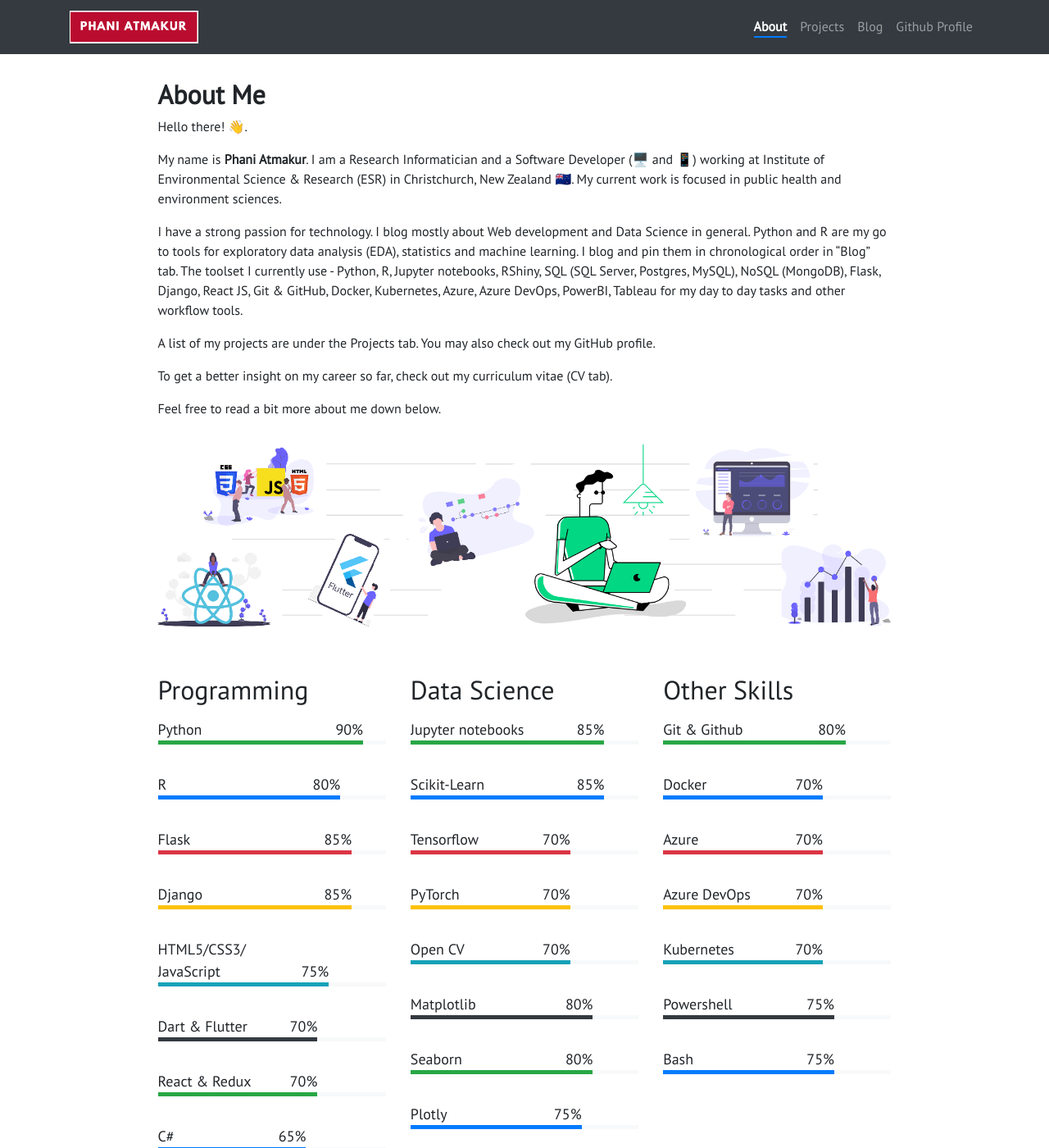
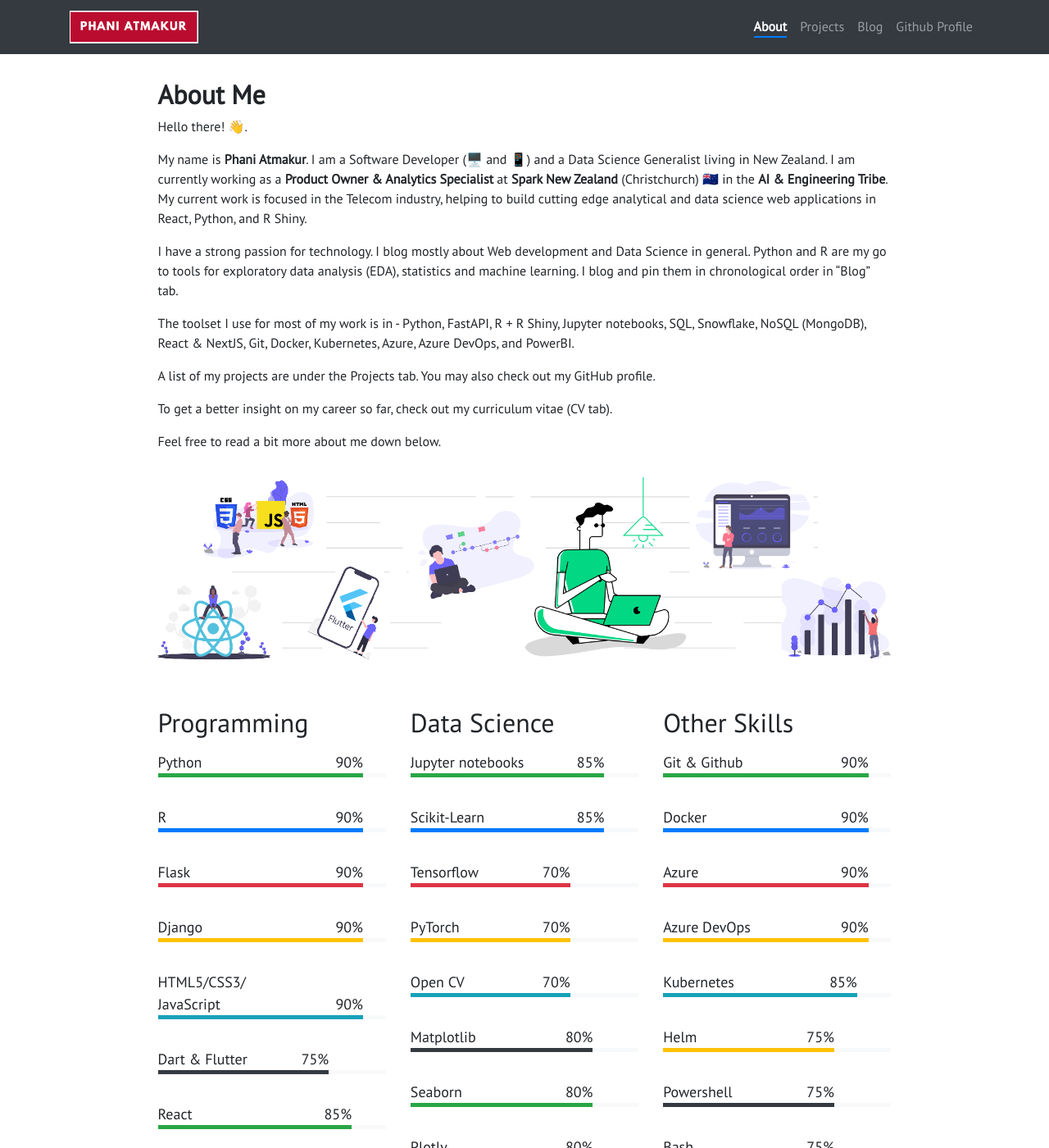
Before and after one commit to py404/py404.github.io, a Jekyll site: the page built from pages/about.md, in a window 1280 px wide and 1400 px high. Shown: the whole window at 82% size. Built offline with Jekyll 4.4.1, drawn with Linux system fonts in a browser that asks for light colours; nearby versions of some CDN libraries; emoji names are drawn with the system emoji font; some of the changed text lies outside the part shown.

Commit message:
Update role and skills

```diff
--- a/Gemfile
+++ b/Gemfile
@@ -2,3 +2,4 @@ source "https://rubygems.org"
 
 gem "github-pages", group: :jekyll_plugins
 gem 'wdm', '>= 0.1.0' if Gem.win_platform?
+gem "webrick", "~> 1.7"
--- a/_config.yml
+++ b/_config.yml
@@ -3,7 +3,7 @@ title: Phani Atmakur
 general_email: phani@kernalinc.com
 
 description: > # this means to ignore newlines until "baseurl:"
-  I am a Software Developer and a Data Scientist living in New Zealand. I currently work at Institute of Environmental Science & Research (ESR) in Christchurch.
+  I am a Software Developer and a Data Scientist Generalist living in New Zealand. I currently work as a Product Owner & Analytics Specialist at Spark New Zealand, Christchurch, in the AI & Engineering Tribe.
 
 baseurl: ""
 repository: py404/py404.github.io
--- a/_data/ml-skills.yml
+++ b/_data/ml-skills.yml
@@ -27,7 +27,7 @@
   color: success
 
 - name: Plotly
-  percentage: 75
+  percentage: 80
   color:
 
 - name: BeautifulSoup &<br>Requests
@@ -35,7 +35,7 @@
   color: danger
 
 - name: Shiny &<br>ShinyDashboard
-  percentage: 80
+  percentage: 90
   color: info
 
 - name: ggplot2
@@ -47,5 +47,5 @@
   color: dark
 
 - name: Power BI
-  percentage: 75
+  percentage: 80
   color: success
--- a/_data/other-skills.yml
+++ b/_data/other-skills.yml
@@ -1,22 +1,26 @@
 - name: Git & Github
-  percentage: 80
+  percentage: 90
   color: success
 
 - name: Docker
-  percentage: 70
+  percentage: 90
   color:
 
 - name: Azure
-  percentage: 70
+  percentage: 90
   color: danger
 
 - name: Azure DevOps
-  percentage: 70
+  percentage: 90
   color: warning
 
 - name: Kubernetes
-  percentage: 70
+  percentage: 85
   color: info
+
+- name: Helm
+  percentage: 75
+  color: warning
 
 - name: Powershell
   percentage: 75
--- a/_data/programming-skills.yml
+++ b/_data/programming-skills.yml
@@ -3,36 +3,32 @@
   color: success
 
 - name: R
-  percentage: 80
+  percentage: 90
   color:
 
 - name: Flask
-  percentage: 85
+  percentage: 90
   color: danger
 
 - name: Django
-  percentage: 85
+  percentage: 90
   color: warning
 
 - name: HTML5/CSS3/<br>JavaScript
-  percentage: 75
+  percentage: 90
   color: info
 
 - name: Dart & Flutter
-  percentage: 70
+  percentage: 75
   color: dark
 
-- name: React & Redux
-  percentage: 70
+- name: React
+  percentage: 85
   color: success
 
 - name: C#
   percentage: 65
   color:
-
-- name: Java
-  percentage: 65
-  color: danger
 
 - name: Materialize CSS
   percentage: 75
--- a/pages/about.md
+++ b/pages/about.md
@@ -9,9 +9,11 @@ weight: 2
 
 Hello there! :wave:.
 
-My name is **{{ site.author.name }}**. I am a Research Informatician and a Software Developer (:desktop_computer: and :iphone:) working at Institute of Environmental Science & Research (ESR) in Christchurch, New Zealand :new_zealand:. My current work is focused in public health and environment sciences.
+My name is **{{ site.author.name }}**. I am a Software Developer (:desktop_computer: and :iphone:) and a Data Science Generalist living in New Zealand. I am currently working as a **Product Owner & Analytics Specialist** at **Spark New Zealand** (Christchurch) :new_zealand: in the **AI & Engineering Tribe**. My current work is focused in the Telecom industry, helping to build cutting edge analytical and data science web applications in React, Python, and R Shiny.
 
-I have a strong passion for technology. I blog mostly about Web development and Data Science in general. Python and R are my go to tools for exploratory data analysis (EDA), statistics and machine learning. I blog and pin them in chronological order in "Blog" tab. The toolset I currently use - Python, R, Jupyter notebooks, RShiny, SQL (SQL Server, Postgres, MySQL), NoSQL (MongoDB), Flask, Django, React JS, Git & GitHub, Docker, Kubernetes, Azure, Azure DevOps, PowerBI, Tableau for my day to day tasks and other workflow tools.
+I have a strong passion for technology. I blog mostly about Web development and Data Science in general. Python and R are my go to tools for exploratory data analysis (EDA), statistics and machine learning. I blog and pin them in chronological order in "Blog" tab.
+
+The toolset I use for most of my work is in - Python, FastAPI, R + R Shiny, Jupyter notebooks, SQL, Snowflake, NoSQL (MongoDB), React & NextJS, Git, Docker, Kubernetes, Azure, Azure DevOps, and PowerBI.
 
 A list of my projects are under the Projects tab. You may also check out my GitHub profile.
 
```
Also changed, not shown: _data/timeline.yml (+13 -7 lines).
